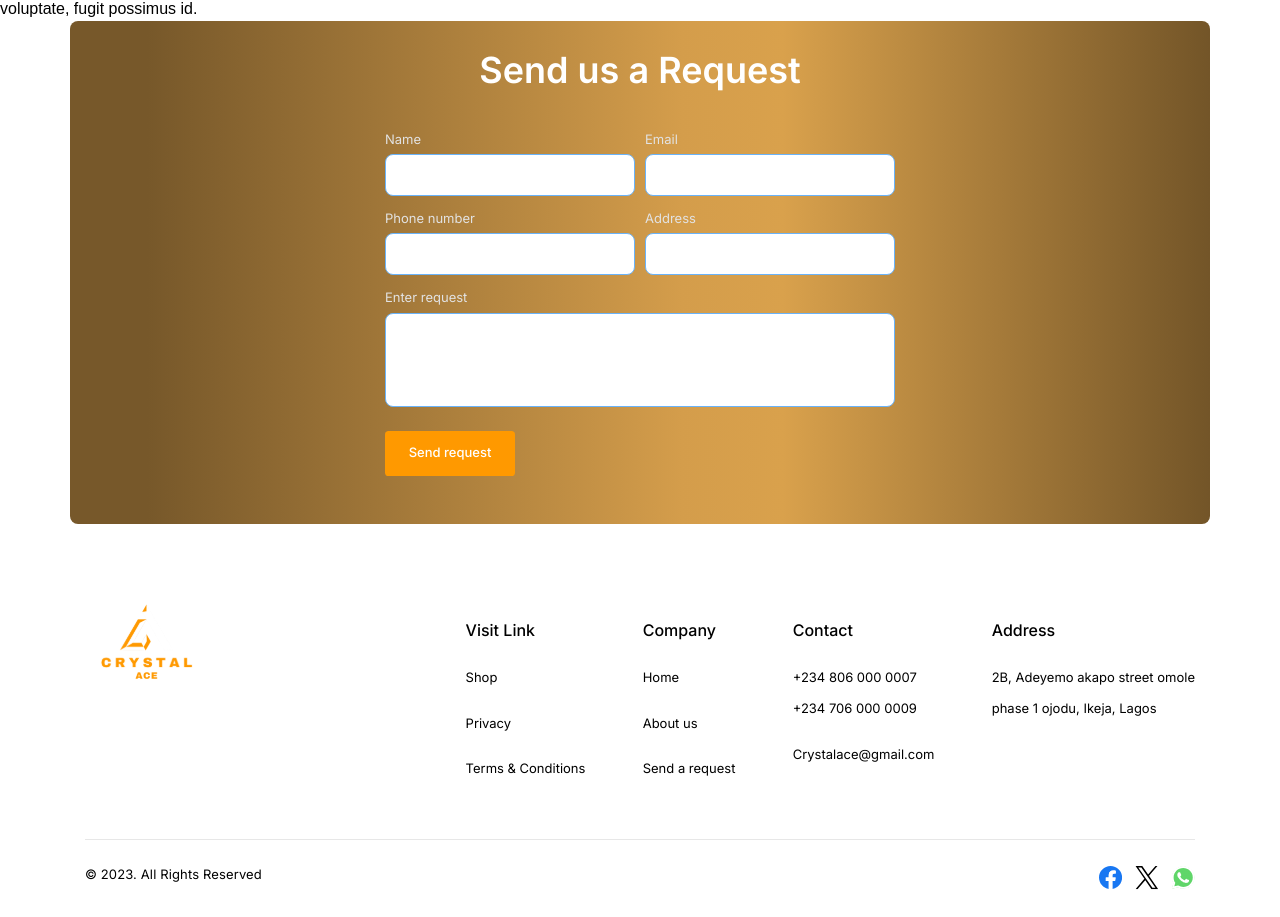
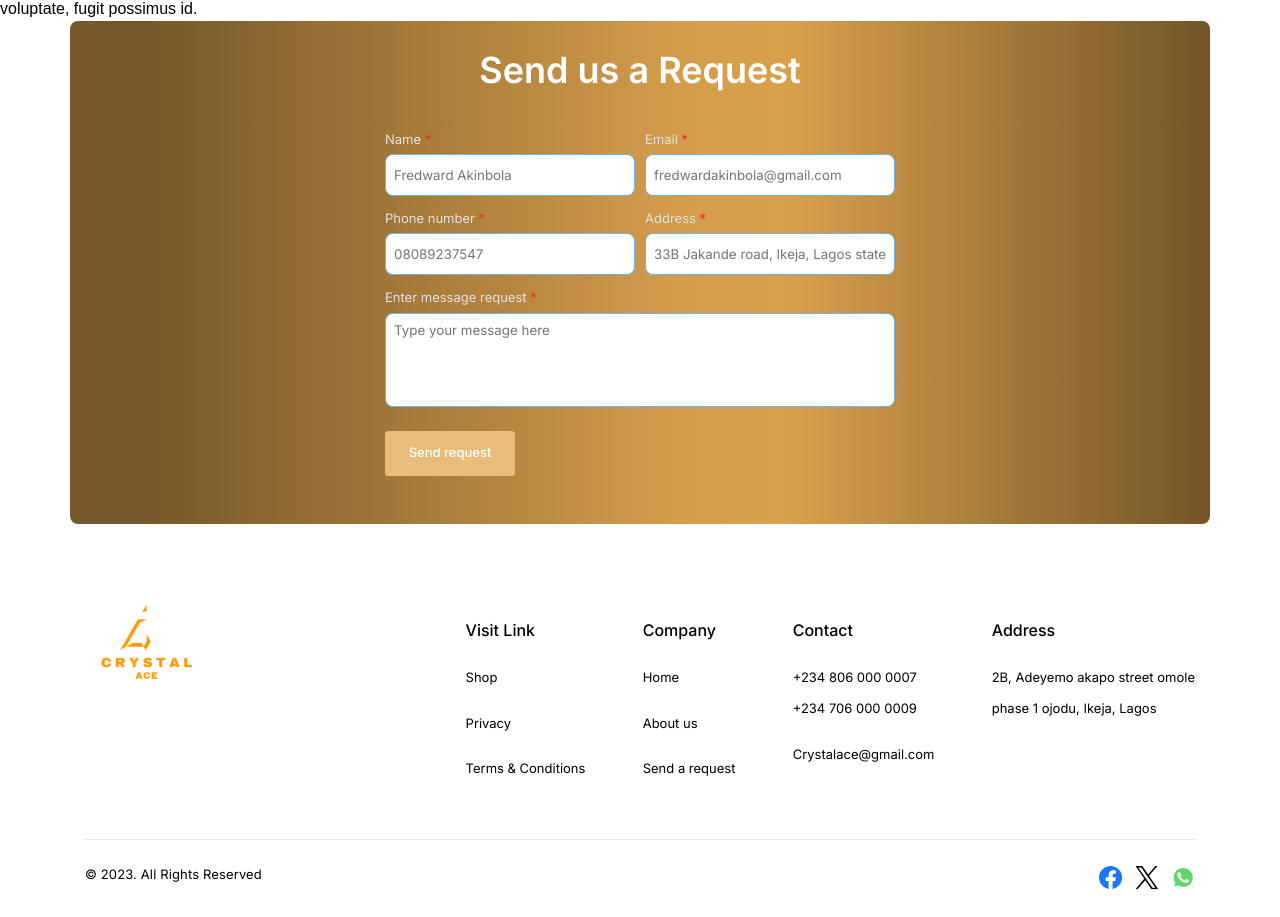
Before and after one commit to Victor-udenna/Gadget-store, a React (Vite) app: page / in a window 1280 px wide. Shown: the part 891-1808 px from the top of the page. Built offline with nearby package versions, Linux system fonts and the light colour scheme.

Commit message:
added form logic

```diff
--- a/index.html
+++ b/index.html
@@ -2,7 +2,11 @@
 <html lang="en">
   <head>
     <meta charset="UTF-8" />
-    <link rel="icon" type="image/svg+xml" href="/vite.svg" />
+    <link
+      rel="icon"
+      type="image/svg+xml"
+      href="/src//assets//Images//crystal-ace-logo.svg"
+    />
     <meta name="viewport" content="width=device-width, initial-scale=1.0" />
     <link rel="preconnect" href="https://fonts.googleapis.com" />
     <link rel="preconnect" href="https://fonts.gstatic.com" crossorigin />
@@ -11,7 +15,7 @@
       rel="stylesheet"
     />
     <link rel="stylesheet" href="/tt.css" />
-    <title>Crestal Ace</title>
+    <title>Crystal Ace</title>
   </head>
   <body>
     <div id="root"></div>
--- a/src/Components/organism/RequestForm/RequestForm.jsx
+++ b/src/Components/organism/RequestForm/RequestForm.jsx
@@ -1,40 +1,116 @@
-import React from 'react'
+import React, { useState, useEffect } from 'react'
 import RequestFormStyle from './RequestFormStyle'
 import Button from '../../atoms/Button/Button'
 
 const RequestForm = () => {
+  const [formData, setFormData] = useState({
+    name: '',
+    email: '',
+    phone: '',
+    address: '',
+    messageRequest: '',
+  })
+
+  const [isButtonDisabled, setIsButtonDisabled] = useState(true)
+
+  useEffect(() => {
+    const { name, email, phone, address, messageRequest } = formData
+    if (name && email && phone && address && messageRequest) {
+      setIsButtonDisabled(false)
+    } else {
+      setIsButtonDisabled(true)
+    }
+  }, [formData])
+
+  const handleInputChange = (e) => {
+    const { id, value } = e.target
+    setFormData({
+      ...formData,
+      [id]: value,
+    })
+  }
+
+  const handleSubmit = (e) => {
+    e.preventDefault()
+    console.log('Form Data:', formData)
+  }
+
   return (
     <RequestFormStyle>
       <section className="container request-container">
         <h2 className="request-header-text">Send us a Request</h2>
-        <form className="request-form">
+        <form className="request-form" onSubmit={handleSubmit}>
           <div className="input-wrapper">
             <div className="input-container">
-              <label htmlFor="name">Name</label>
-              <input type="text" id="name" />
+              <label htmlFor="name">
+                Name<span> *</span>
+              </label>
+              <input
+                type="text"
+                id="name"
+                value={formData.name}
+                onChange={handleInputChange}
+                placeholder="Fredward Akinbola"
+              />
             </div>
 
             <div className="input-container">
-              <label htmlFor="mail">Email</label>
-              <input type="email" id="mail" />
+              <label htmlFor="email">
+                Email<span> *</span>
+              </label>
+              <input
+                type="email"
+                id="email"
+                value={formData.email}
+                onChange={handleInputChange}
+                placeholder="fredwardakinbola@gmail.com"
+              />
             </div>
           </div>
 
           <div className="input-wrapper">
             <div className="input-container">
-              <label htmlFor="phone">Phone number</label>
-              <input type="tel" id="phone" />
+              <label htmlFor="phone">
+                Phone number<span> *</span>
+              </label>
+              <input
+                type="tel"
+                id="phone"
+                value={formData.phone}
+                onChange={handleInputChange}
+                placeholder="08089237547"
+              />
             </div>
             <div className="input-container">
-              <label htmlFor="address">Address</label>
-              <input type="text" id="address" />
+              <label htmlFor="address">
+                Address<span> *</span>
+              </label>
+              <input
+                type="text"
+                id="address"
+                value={formData.address}
+                onChange={handleInputChange}
+                placeholder="33B Jakande road, Ikeja, Lagos state"
+              />
             </div>
           </div>
           <div className="input-container">
-            <label htmlFor="Request">Enter request</label>
-            <textarea name="" id="Request"></textarea>
+            <label htmlFor="messageRequest">
+              Enter message request<span> *</span>
+            </label>
+            <textarea
+              id="messageRequest"
+              value={formData.messageRequest}
+              onChange={handleInputChange}
+              placeholder="Type your message here"
+            ></textarea>
           </div>
-          <Button type={'submit'} className="request-btn" value={'Send request'} />
+          <Button
+            type="submit"
+            className={`request-btn ${isButtonDisabled ? 'disabled' : ''}`}
+            value="Send request"
+            disabled={isButtonDisabled}
+          />
         </form>
       </section>
     </RequestFormStyle>
--- a/src/Components/organism/RequestForm/RequestFormStyle.js
+++ b/src/Components/organism/RequestForm/RequestFormStyle.js
@@ -51,6 +51,18 @@ const RequestFormStyle = styled.div`
       padding-bottom: 8px;
     }
 
+    label {
+      span {
+        color: ${Colors.danger};
+        font-weight: bold;
+      }
+    }
+
+    .error {
+      color: ${Colors.danger};
+      font-weight: bold;
+    }
+
     input {
       width: 250px;
       height: 42px;
@@ -58,6 +70,7 @@ const RequestFormStyle = styled.div`
       border-radius: 8px;
       color: ${Colors.black};
       border: 1px solid ${Colors.inputBorder};
+      font-family: Inter;
     }
     textarea {
       width: 100%;
@@ -67,12 +80,13 @@ const RequestFormStyle = styled.div`
       color: ${Colors.black};
       border: 1px solid ${Colors.inputBorder};
       resize: none;
+      font-family: Inter;
     }
   }
 
   input:focus,
   textarea:focus {
-    outline: 2px solid ${Colors.brand};
+    outline: 2px solid ${Colors.neutral};
   }
   .request-btn {
     width: 130px;
@@ -87,5 +101,10 @@ const RequestFormStyle = styled.div`
     text-align: center;
     margin-top: 8px;
   }
+
+  .request-btn.disabled {
+    background-color: ${Colors.disabled};
+    cursor: no-drop;
+  }
 `
 export default RequestFormStyle
--- a/src/helpers/Colors.js
+++ b/src/helpers/Colors.js
@@ -1,6 +1,7 @@
 const Colors = {
   brand: '#FF9900',
   success: '#37BD6B',
+  successBg: '#B6EACD',
   danger: '#F33535',
   border: '#E7E7E7',
   neutral: '#FFEED6',
@@ -8,6 +9,7 @@ const Colors = {
   white: '#ffffff',
   black: '#000000',
   inputBorder: '#6AB3F9',
+  disabled: '#e8bc7b',
 }
 
 export default Colors
```
Also changed, not shown: src/assets/icons/quote-icon.svg (added), src/assets/icons/success-icon.svg (added).
